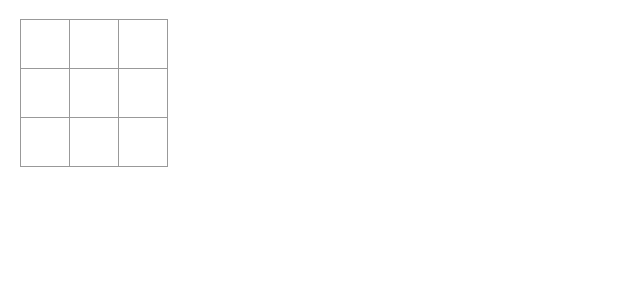
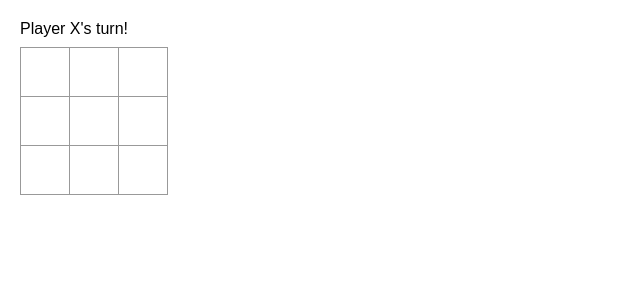
Before and after one commit to alexjshin/tictactoe, a React (Create React App) app: page / in a window 1280 px wide. Shown: the top 300 px of the page, without its empty margins (0-640 px from the left). Built offline with nearby package versions, Linux system fonts and the light colour scheme.

Commit message:
Printing Message functionality

```diff
--- a/src/App.js
+++ b/src/App.js
@@ -38,15 +38,24 @@ function Board() {
   }
 
   function handleClick(i){
-    if (squares[i]) return;
+    if (squares[i] || calculateWinner(squares)) return;
     const nextSquares = squares.slice();
     nextSquares[i] = xIsNext ? 'X' : 'O';
     setSquares(nextSquares);
     setIsNext(!xIsNext);
   }
 
+  const winner = calculateWinner(squares);
+  let status;
+  if (winner){
+    status = "Player " + winner + " has won!";
+  }
+  else{
+    status = "Player " + (xIsNext ? 'X' : 'O') + "'s turn!";
+  }
   return (
     <>
+      <div className='status'>{status}</div>
       <div className='board-row'>
         <Square value = {squares[0]} onSquareClick = {() => handleClick(0)}/>
         <Square value = {squares[1]} onSquareClick = {() => handleClick(1)}/>
```
